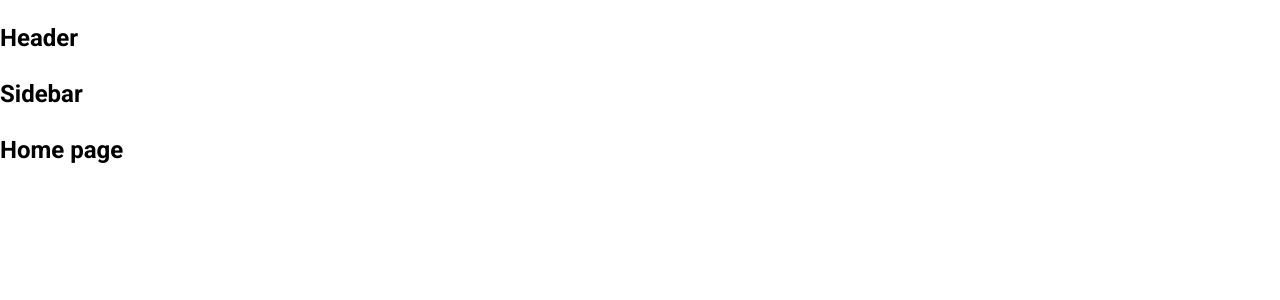
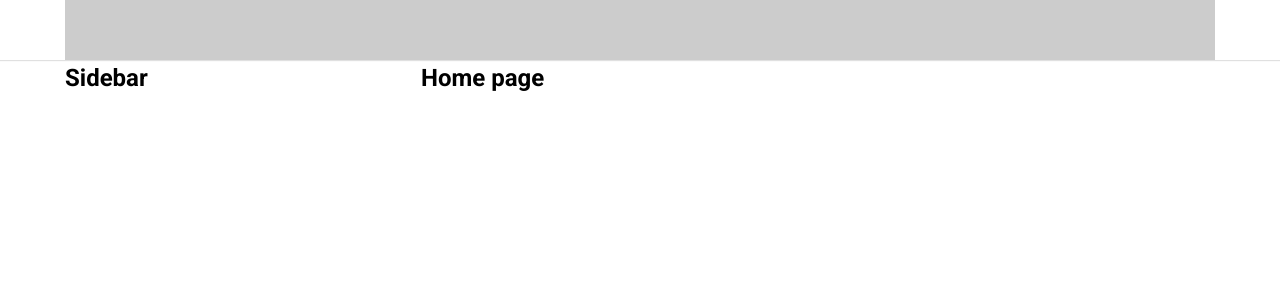
Before and after one commit to r1chou5e/tiktok-ui, a React (Create React App) app: page / in a window 1280 px wide. Shown: the top 300 px of the page. Built offline with nearby package versions, Linux system fonts and the light colour scheme.

Commit message:
[add] build DefaultLayout frame

```diff
--- a/package.json
+++ b/package.json
@@ -6,6 +6,7 @@
     "@testing-library/jest-dom": "^5.16.5",
     "@testing-library/react": "^13.4.0",
     "@testing-library/user-event": "^13.5.0",
+    "classnames": "^2.3.2",
     "normalize.css": "^8.0.1",
     "react": "^18.2.0",
     "react-dom": "^18.2.0",
--- a/src/components/GlobalStyles/GlobalStyles.scss
+++ b/src/components/GlobalStyles/GlobalStyles.scss
@@ -3,10 +3,16 @@
 
 :root {
     --primary: #fe2c55;
+
+    // default layout
+    --default-layout-header-height: 60px;
+    --default-layout-width: 1150px;
 }
 
 * {
-    box-sizing: border-box
+    margin: 0;
+    padding: 0;
+    box-sizing: border-box;
 }
 
 html {
--- /dev/null
+++ b/src/components/Layout/DefaultLayout/DefaultLayout.module.scss
@@ -0,0 +1,14 @@
+.wrapper {
+    display: flex;
+    flex-direction: column;
+    align-items: center;
+}
+
+.container {
+    width: var(--default-layout-width);
+    display: flex;
+}
+
+.content {
+    flex: 1;
+}
--- /dev/null
+++ b/src/components/Layout/DefaultLayout/Sidebar/Sidebar.module.scss
@@ -0,0 +1,4 @@
+.wrapper {
+    width: 356px;
+
+}
--- a/src/components/Layout/DefaultLayout/Sidebar/index.js
+++ b/src/components/Layout/DefaultLayout/Sidebar/index.js
@@ -1,5 +1,12 @@
+import styles from './Sidebar.module.scss';
+import classNames from 'classnames/bind';
+
+const cx = classNames.bind(styles);
+
 function Sidebar() {
-    return <h2>Sidebar</h2>
+    return <aside className={cx('wrapper')}>
+        <h2>Sidebar</h2>
+    </aside>
 }
 
 export default Sidebar;
--- a/src/components/Layout/DefaultLayout/index.js
+++ b/src/components/Layout/DefaultLayout/index.js
@@ -1,13 +1,17 @@
 import Header from '~/components/Layout/components/Header';
 import Sidebar from './Sidebar';
+import styles from './DefaultLayout.module.scss'
+import classNames from 'classnames/bind';
+
+const cx = classNames.bind(styles)
 
 function DefaultLayout({ children }) {
     return (
-        <div>
+        <div className={cx('wrapper')}>
             <Header />
-            <div className="container">
+            <div className={cx('container')}>
                 <Sidebar />
-                <div className='content'>{children}</div>
+                <div className={cx('content')}>{children}</div>
             </div>
         </div>
     );
--- a/src/components/Layout/HeaderOnly/index.js
+++ b/src/components/Layout/HeaderOnly/index.js
@@ -1,6 +1,6 @@
 import Header from '~/components/Layout/components/Header';
 
-function DefaultLayout({ children }) {
+function HeaderOnly({ children }) {
     return (
         <div>
             <Header />
@@ -11,4 +11,4 @@
     );
 }
 
-export default DefaultLayout;
+export default HeaderOnly;
--- /dev/null
+++ b/src/components/Layout/components/Header/Header.module.scss
@@ -0,0 +1,13 @@
+.wrapper {
+    width: 100%;
+    height: var(--default-layout-header-height);
+    box-shadow: 0px 1px 1px rgb(0 0 0 / 12%);
+    display: flex;
+    justify-content: center;
+}
+
+.inner {
+    height: 100%;
+    width: var(--default-layout-width);
+    background-color: #ccc;
+}
--- a/src/components/Layout/components/Header/index.js
+++ b/src/components/Layout/components/Header/index.js
@@ -1,5 +1,14 @@
+import classNames from 'classnames/bind';
+import styles from './Header.module.scss';
+
+const cx = classNames.bind(styles);
+
 function Header() {
-    return <h2>Header</h2>
+    return (
+        <header className={cx('wrapper')}>
+            <div className={cx('inner')}></div>
+        </header>
+    );
 }
 
 export default Header;
```
Also changed, not shown: 1 other file (tests, documents, lock files or other folders).
